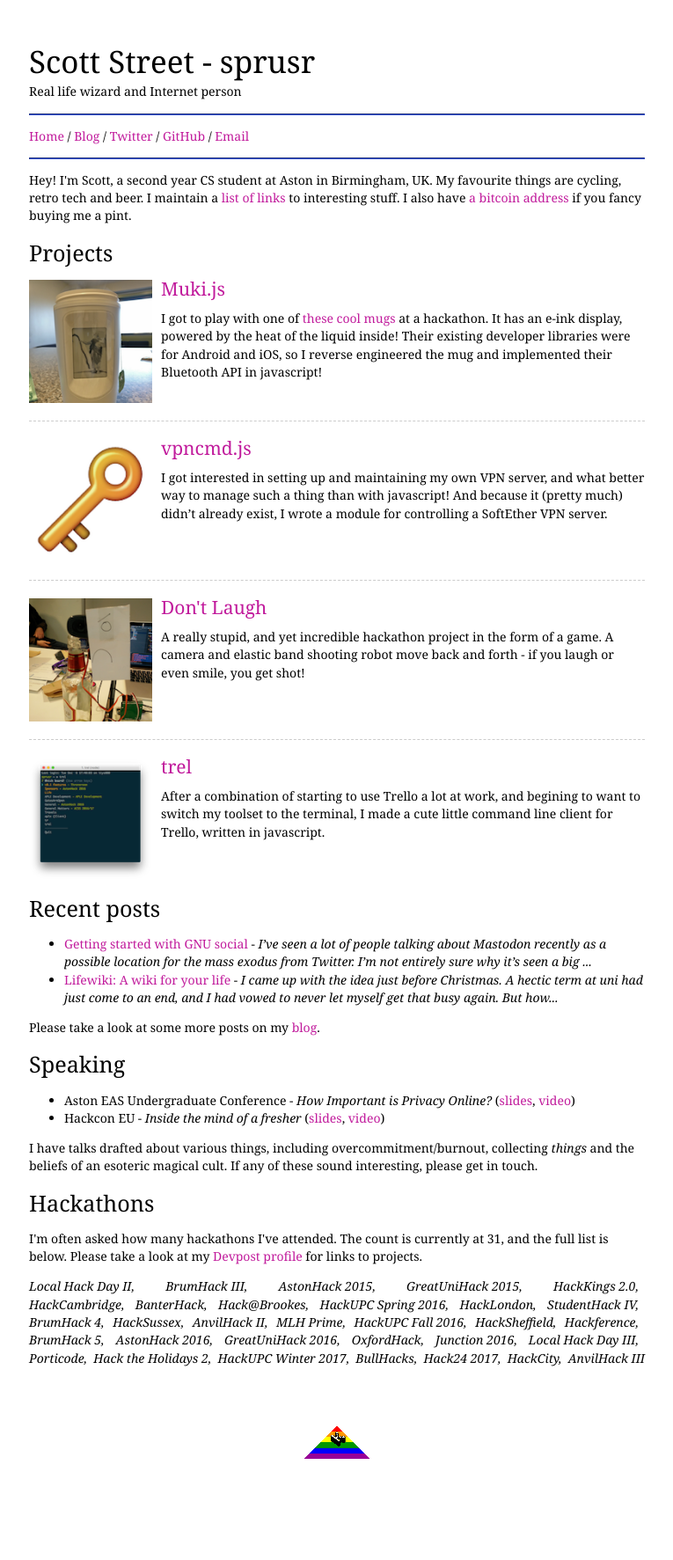
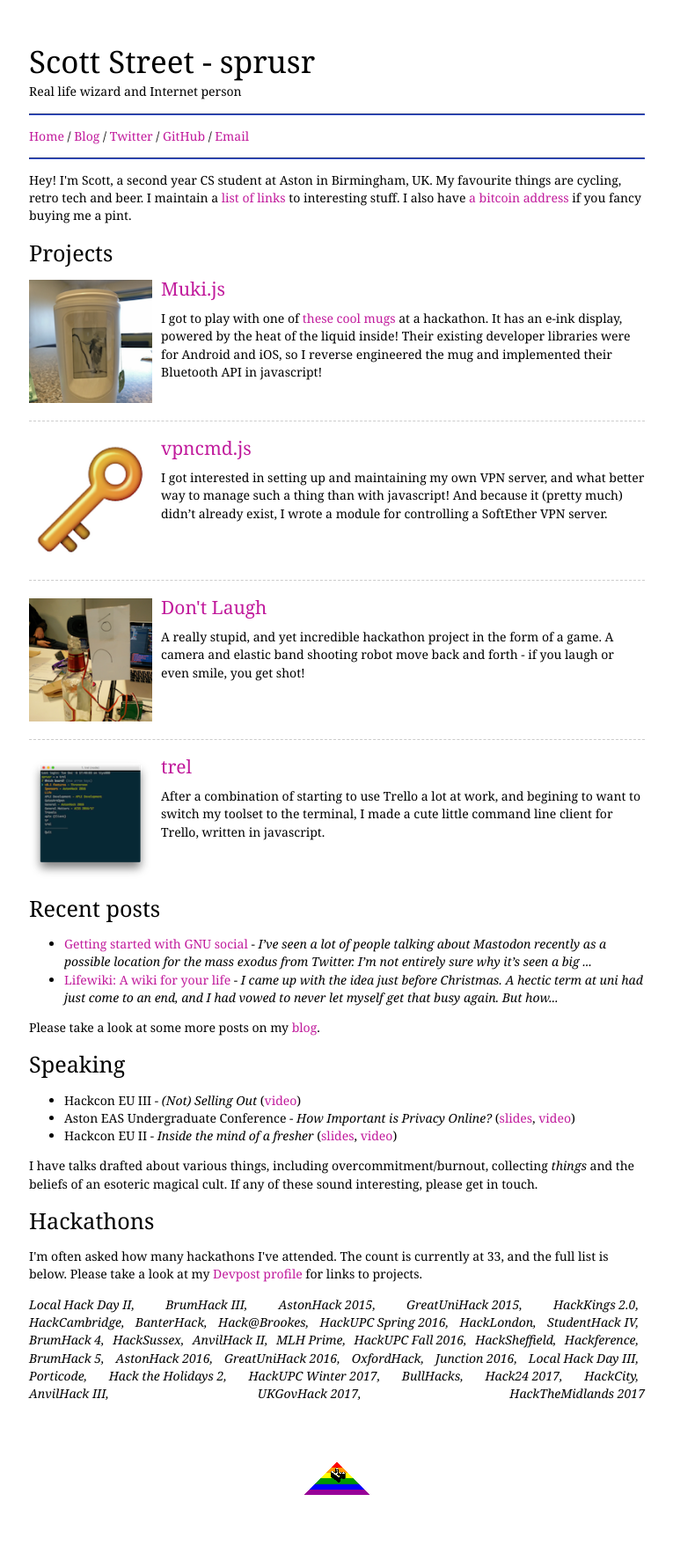
Before and after one commit to sprusr/sprusr.github.io, a Jekyll site: the page built from index.html, in a window 1280 px wide. Shown: the whole page at 88% size, without its empty margins (257-1022 px from the left). Built offline with Jekyll 4.4.1, drawn with Linux system fonts in a browser that asks for light colours; before the commit the page ends 1732 px from its top, so only the background shows below that.

Commit message:
Add Hackcon EU III to talks and update hackathons list

```diff
--- a/_config.yml
+++ b/_config.yml
@@ -82,6 +82,8 @@
   - title: Hack24 2017
   - title: HackCity
   - title: AnvilHack III
+  - title: UKGovHack 2017
+  - title: HackTheMidlands 2017
 
 # Build settings
 markdown: kramdown
--- a/index.html
+++ b/index.html
@@ -26,8 +26,9 @@
 <p>Please take a look at some more posts on my <a href="/blog">blog</a>.</p>
 <h2>Speaking</h2>
 <ul>
-    <li>Aston EAS Undergraduate Conference - <i>How Important is Privacy Online?</i> (<a href="https://spru.sr/talks/eas-ug-2017/">slides</a>, <a href="https://www.youtube.com/watch?v=yr86rLbp6Hk">video</a>)</li>
-  <li>Hackcon EU - <i>Inside the mind of a fresher</i> (<a href="https://drive.google.com/open?id=1Qr_jcpRnPklwT8k5fbx6CoVugHAFBX8HmdTkq21wj1w">slides</a>, <a href="https://www.youtube.com/watch?v=cKAD8dpBcOQ">video</a>)</li>
+  <li>Hackcon EU III - <i>(Not) Selling Out</i> (<a href="https://www.youtube.com/watch?v=a52Yrlmxv_s">video</a>)</li>
+  <li>Aston EAS Undergraduate Conference - <i>How Important is Privacy Online?</i> (<a href="https://spru.sr/talks/eas-ug-2017/">slides</a>, <a href="https://www.youtube.com/watch?v=yr86rLbp6Hk">video</a>)</li>
+  <li>Hackcon EU II - <i>Inside the mind of a fresher</i> (<a href="https://drive.google.com/open?id=1Qr_jcpRnPklwT8k5fbx6CoVugHAFBX8HmdTkq21wj1w">slides</a>, <a href="https://www.youtube.com/watch?v=cKAD8dpBcOQ">video</a>)</li>
 </ul>
 <p>
   I have talks drafted about various things, including overcommitment/burnout,
```
